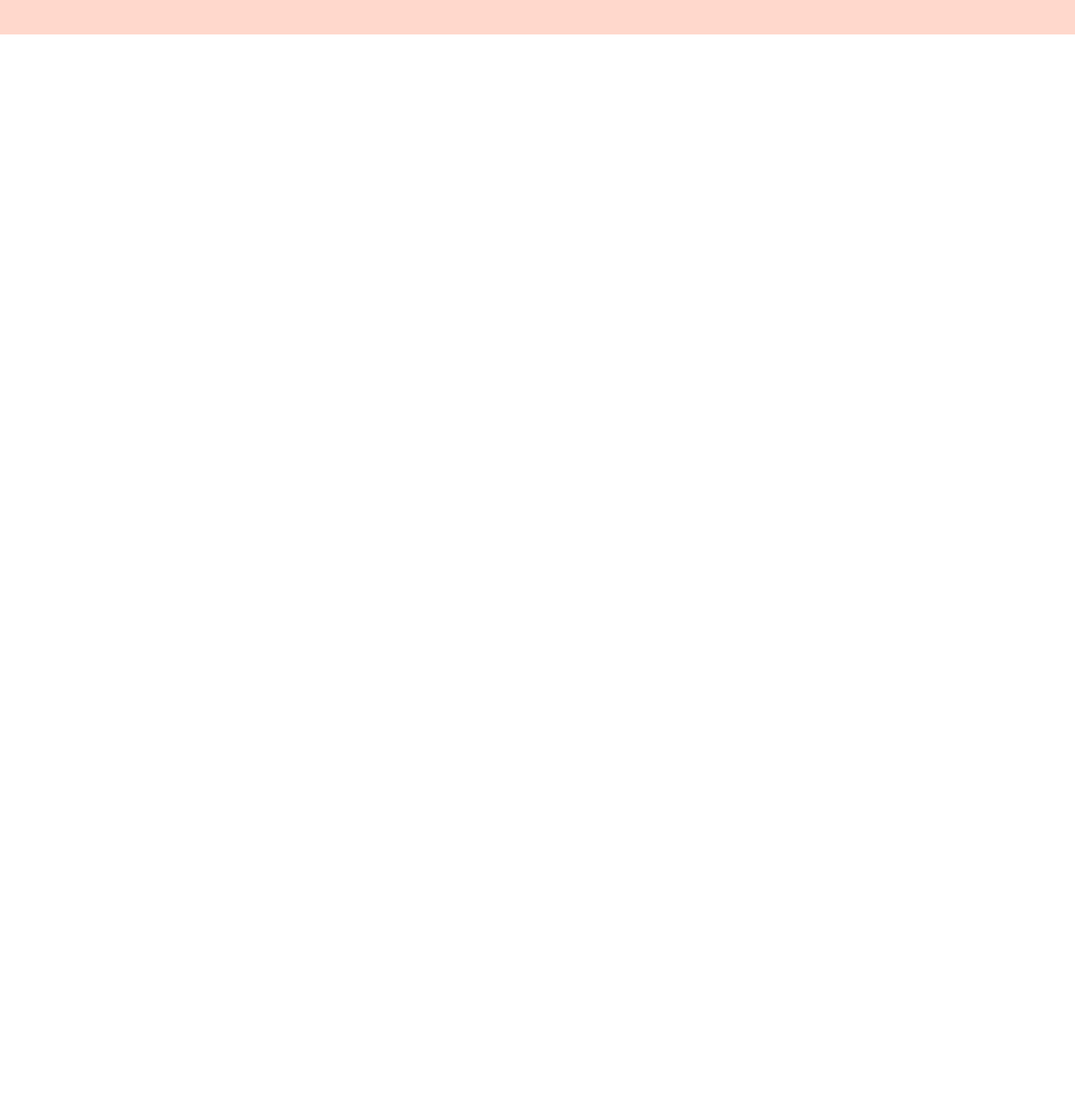
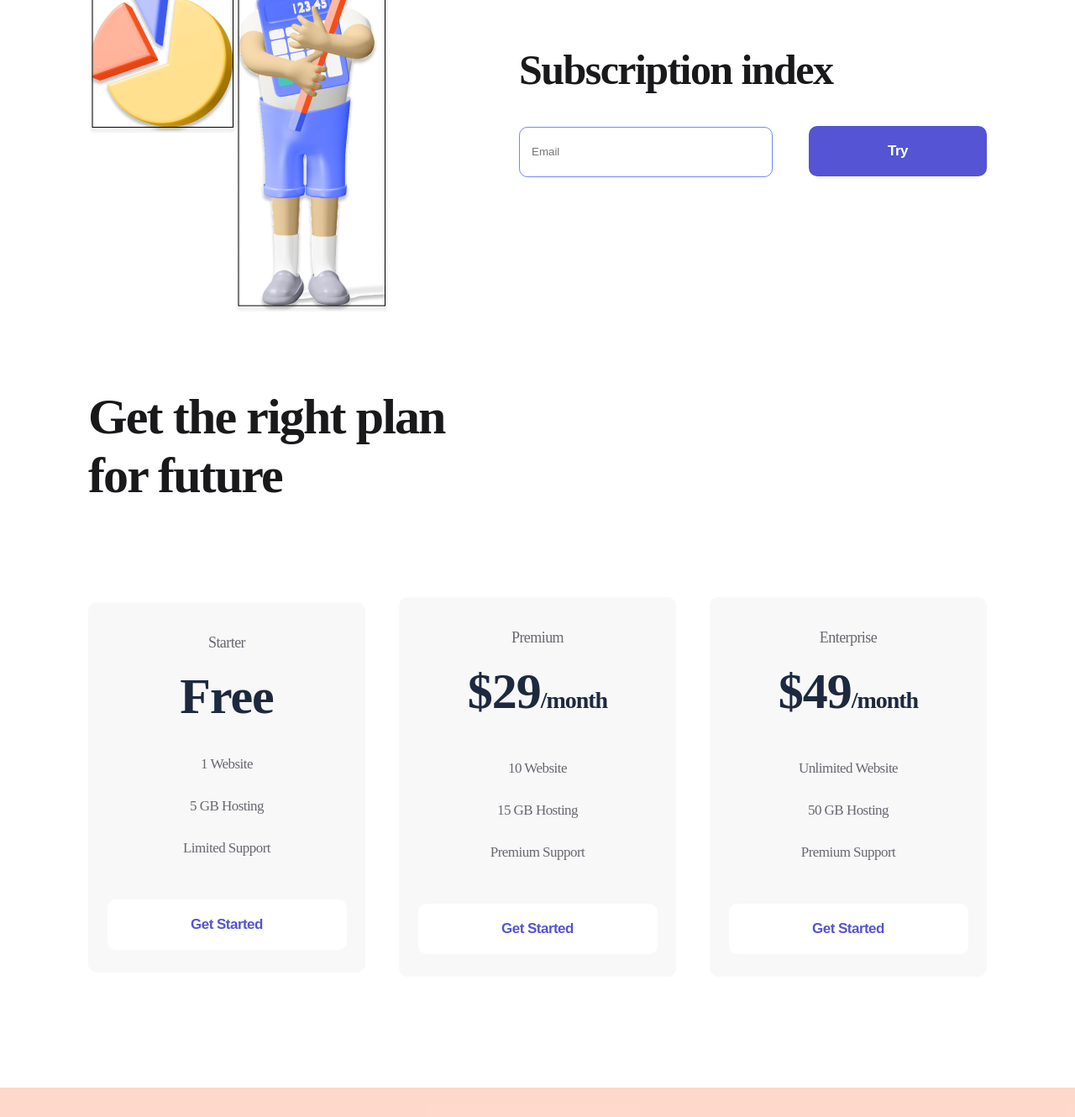
Before and after one commit to Mira1111/-logoipsum, a plain HTML site: page index.html in a window 1280 px wide. Shown: the part 972-2302 px from the top of the page at 84% size. Before the commit the page ends 1013 px from the top, so only its background shows below. Drawn offline with nearby package versions, Linux system fonts and the light colour scheme; a web font is replaced by a local one.

Commit message:
Add files via upload

```diff
--- a/index.html
+++ b/index.html
@@ -5,6 +5,10 @@
     <meta http-equiv="X-UA-Compatible" content="IE=edge">
     <meta name="viewport" content="width=device-width, initial-scale=1.0">
     <title>Document1</title>
+    <link rel="stylesheet" href="https://cdnjs.cloudflare.com/ajax/libs/meyer-reset/2.0/reset.min.css" integrity="sha512-NmLkDIU1C/C88wi324HBc+S2kLhi08PN5GDeUVVVC/BVt/9Izdsc9SVeVfA1UZbY3sHUlDSyRXhCzHfr6hmPPw==" crossorigin="anonymous">
+    <link rel="preconnect" href="https://fonts.googleapis.com">
+    <link rel="preconnect" href="https://fonts.gstatic.com" crossorigin>
+    <link href="https://fonts.googleapis.com/css2?family=Qwitcher+Grypen:wght@700&display=swap" rel="stylesheet">
     <link rel="stylesheet" href="./style/style.css">
 </head>
 <body>
@@ -53,6 +57,71 @@
             <img src="./img/firstmen.png" alt="firstmen">
         </div>
     </section>
+    <section class="container subscribe">
+        <div>
+            <img src="./img/secondmen.png" alt="">
+        </div>
+        <div>
+            <h2 class="subscribe_title">
+                Subscription index
+            </h2>
+            <form action="">
+                <input class="input" type="email" placeholder="Email">
+                <button class="button button_violet">
+                    Try
+                </button>
+            </form>
+        </div>
+    </section>
+    <section class="container plan">
+        <h2 class="plan_title">
+            Get the right plan for future
+        </h2>
+        <div class="plan_flex">
+            <div class="item">
+                <p class="item_text">
+                    Starter
+                </p>
+                <h3 class="item_title">
+                    Free
+                </h3>
+                <ul>
+                    <li class="item_li">1 Website </li>
+                    <li class="item_li">5 GB Hosting </li>
+                    <li class="item_li">Limited Support</li>
+                </ul>
+                <button class="button button_item">Get Started</button>
+            </div>
+            <div class="item">
+                <p class="item_text">
+                    Premium
+                </p>
+                <h3 class="item_title">
+                    $29<span>/month </span>
+                </h3>
+                <ul>
+                    <li class="item_li">10 Website </li>
+                    <li class="item_li">15 GB Hosting </li>
+                    <li class="item_li">Premium Support</li>
+                </ul>
+                <button class="button button_item">Get Started</button>
+            </div>
+            <div class="item">
+                <p class="item_text">
+                    Enterprise
+                </p>
+                <h3 class="item_title">
+                    $49<span>/month </span>
+                </h3>
+                <ul>
+                    <li class="item_li">Unlimited Website  </li>
+                    <li class="item_li">50 GB Hosting </li>
+                    <li class="item_li">Premium Support</li>
+                </ul>
+                <button class="button button_item">Get Started</button>
+            </div>
+        </div>
+    </section>
     <footer class="footer">
         <div class="container footer_flex">
             <div>
--- /dev/null
+++ b/style/normalizemy.css
@@ -0,0 +1,7 @@
+*{
+   margin: 0;
+   padding: 0;
+   font-size: 16px;
+   font-weight: normal;
+
+}
--- a/style/style.css
+++ b/style/style.css
@@ -1,9 +1,12 @@
-*{
+/* *{
     margin: 0;
     padding: 0;
     font-size: 16px;
     font-weight: normal;
- }
+ } */
+p{
+    font-family: Qwitcher Grypen ;
+}
 .container{
     max-width: 1070px;
     margin: 0 auto;
@@ -12,7 +15,7 @@
     background: rgba(255, 113, 67, 0.27);
     padding: 38px 0 48px;
 }
-.header_flex, .footer_flex, .about{
+.header_flex, .footer_flex, .about, .subscribe, .plan_flex{
     display: flex;
     justify-content: space-between;
     align-items: center;
@@ -93,3 +96,98 @@
 .footer{
     padding: 53px 0;
 }
+.subscribe{
+    margin-bottom: 85px;
+}
+.subscribe_title{
+    font-weight: bold;
+    font-size: 50px;
+    line-height: 57px;
+    letter-spacing: -1.56316px;
+    color: #19191B;
+    margin-bottom: 38px;
+}
+.input{
+    height: 60px;
+    width: 302px;
+    border-radius: 10px;
+    border: 1px solid #7087FF;
+    padding-left: 14px;
+    box-sizing: border-box;
+    margin-right: 39px;
+}
+.input::placeholde, .inputr{
+    font-weight: bold;
+    font-size: 17px;
+    line-height: 22px;
+    letter-spacing: -0.531474px;
+    color: #000000;
+}
+.input:focus{
+    outline: none;
+}
+.plan{
+    margin-bottom: 132px;
+}
+.plan_title{
+    font-weight: bold;
+    font-size: 60px;
+    line-height: 70px;
+    letter-spacing: -1.87579px;
+    color: #19191B;
+    max-width: 504px;
+    margin-bottom: 110px;
+}
+.item{
+    width: 330px;
+    background-color: #f8f8f8;
+    border-radius: 10px;
+    text-align: center;
+    padding: 34px 0 27px;
+}
+.item:hover{
+    transition: 500ms;
+    background: #FF7143;
+    box-shadow: 0px 32px 34px rgba(255, 112, 59, 0.317827);
+}
+.item_text{
+    font-size:18px;
+    line-height: 28px;
+    letter-spacing: -0.562737px;
+    color: #696871;
+}
+.item:hover .item_text, .item:hover .item_title, .item:hover .item_li{
+    color: white;
+    transition: 500ms;
+}
+.item_title{
+    font-weight: bold;
+    font-size: 60px;
+    line-height: 56px;
+    letter-spacing: -1.03448px;
+    color: #1d293f;
+    margin: 22px 0 28px;
+}
+.item_title span{
+    font-size: 28px;
+
+}
+.item_li{
+    list-style: none;
+    font-size: 17px;
+    line-height: 50px;
+    text-align: center;
+    letter-spacing: -0.531474px;
+    color: #696871;
+}
+.button_item{
+    width: 285px;
+    background-color: white;
+    color: #5454D4;
+    margin-top: 36px;
+}
+.item:hover .button_item{
+    background-color: #9F3919;
+    color: white;
+    transition: 500ms;
+}
```
Also changed, not shown: img/secondmen.png (added).
